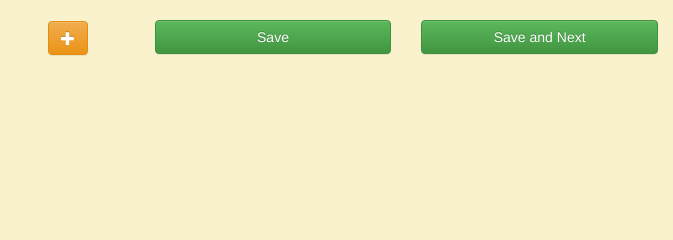
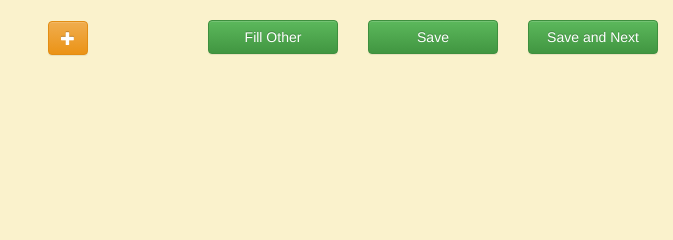
Before and after one commit to tonnpa/annotation-ui, a Django app: template annotator/templates/index.html in a window 1280 px wide. Shown: the part 180-420 px from the top of the page, without its empty margins (607-1280 px from the left). Run offline with Django 3.2, Linux system fonts and the light colour scheme; the template is opened without the code that fills it, so the values that code supplies are empty; some libraries are stand-ins or nearby versions.

Commit message:
Added a 'Fill Other' button to the index.html file. The function 'fillEmptyWithOther(button)' still needs to be written.

```diff
--- a/annotator/templates/index.html
+++ b/annotator/templates/index.html
@@ -24,18 +24,24 @@
                     </tbody>
                 </table>
                 <div class="row">
-                    <div class="col-xs-2">
+                    <div class="col-xs-3">
                         <button id="addBtn" type="button" class="btn btn-warning glyphicon glyphicon-plus"
                                 onclick="appendRow()">
                         </button>
                     </div>
-                    <div class="col-xs-5">
+                    <div class="col-xs-3">
+                         <button id="fillOtherBtn" type="button" class="btn btn-success btn-block"
+                                 onclick="fillEmptyWithOther(this)">
+                            Fill Other
+                        </button>
+                    </div>
+                    <div class="col-xs-3">
                         <button id="saveBtn" type="button" class="btn btn-success btn-block"
                                 onclick="annotate(this)">
                             Save
                         </button>
                     </div>
-                    <div class="col-xs-5">
+                    <div class="col-xs-3">
                         <button id="saveNextBtn" type="button" class="btn btn-success btn-block"
                                 onclick="annotate(this)">
                             Save and Next
@@ -95,6 +101,13 @@
             });
             updateDrugDetailsAndAnnotationTable(annotatedDrug);
         });
+
+        function fillEmptyWithOther(button) {
+            /* Write function to:
+            1. check for which annotation entry is still missing a checked radio button
+            2. check the "o" radio button for these empty entries
+            */
+        }
 
         function annotate(button) {
             if (inputValidation() == false) {
```
